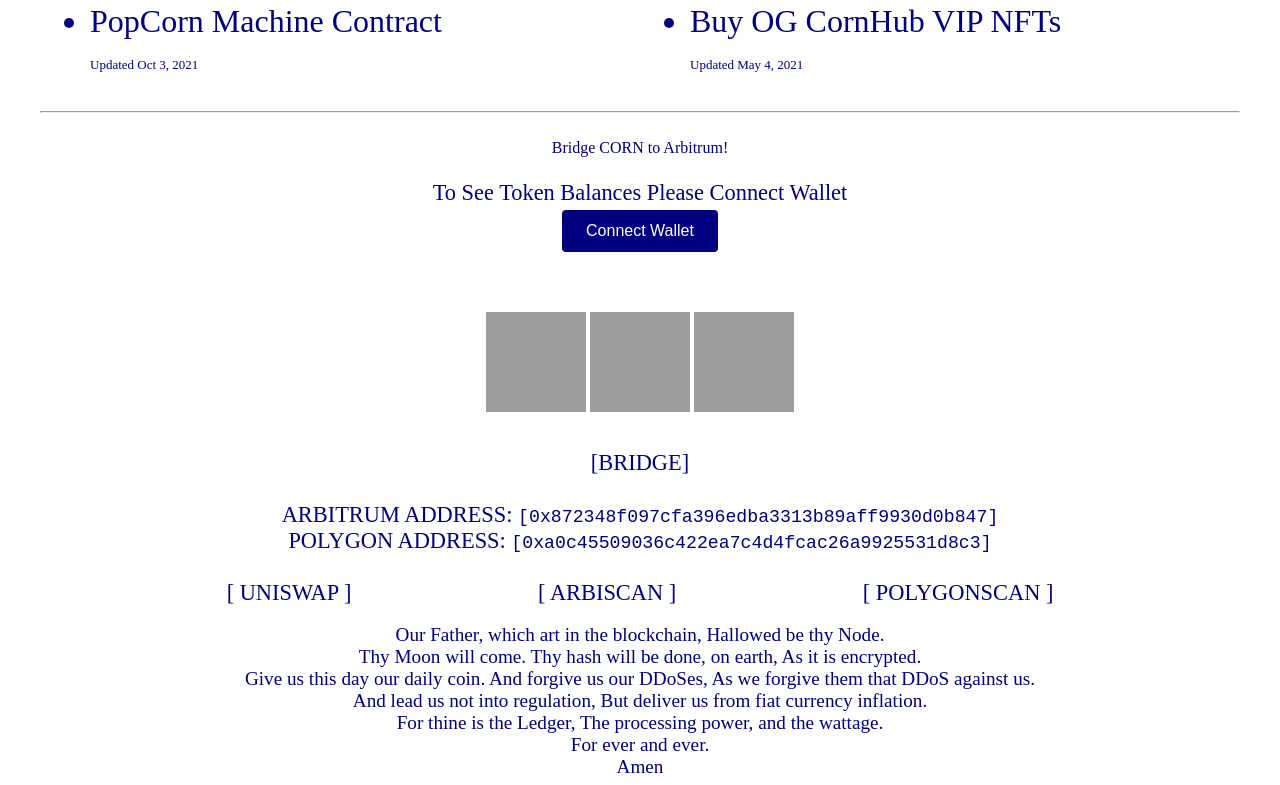
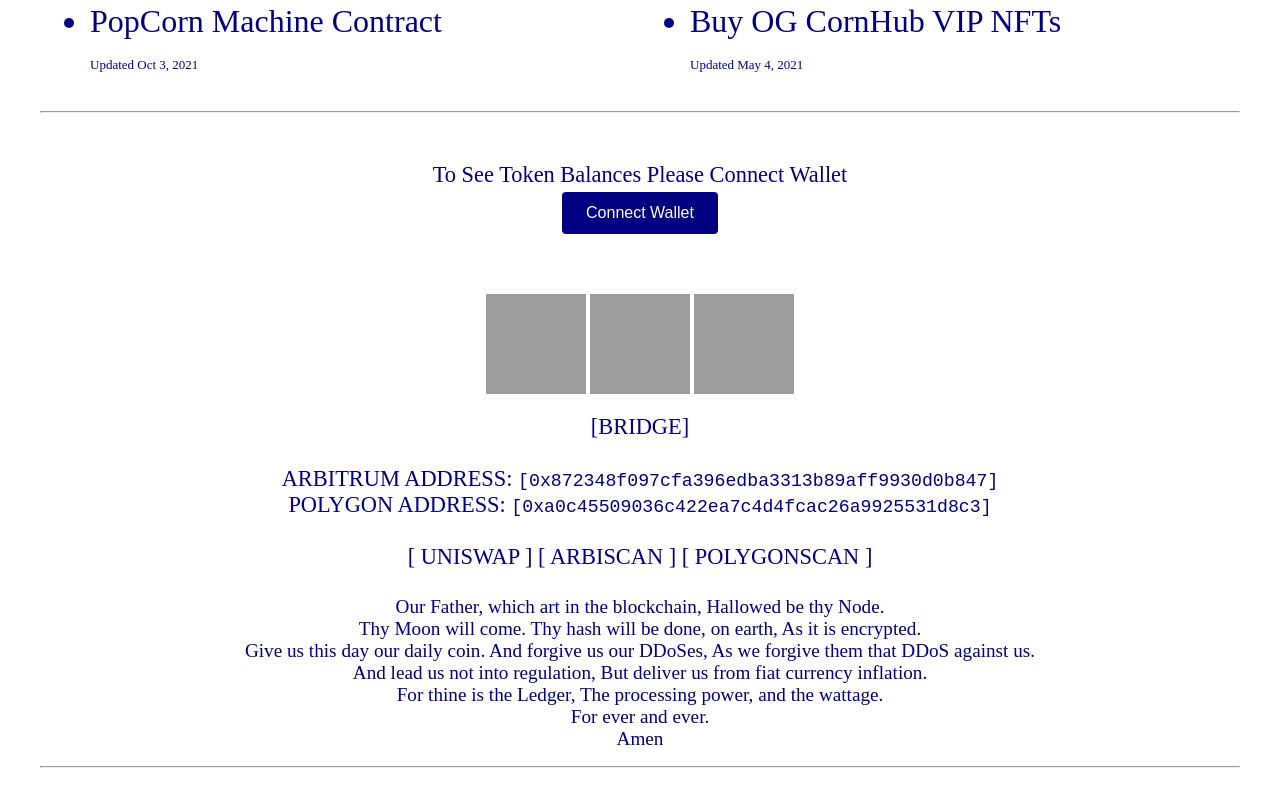
Before and after one commit to misctyler/CornHub, a website: page index.html in a window 1280 px wide. Shown: the part 629-1414 px from the top of the page. Drawn offline with Linux system fonts and the light colour scheme; grey boxes are pictures that could not be loaded; a script that the page names is missing.

Commit message:
were so back

```diff
--- a/index.html
+++ b/index.html
@@ -395,9 +395,9 @@
 </center>
 <hr>
 <br>
-<center><a href="https://app.transporter.io/?from=polygon&tab=token&to=arbitrum" target="_blank">
+<!-- <center><a href="https://app.transporter.io/?from=polygon&tab=token&to=arbitrum" target="_blank">
   Bridge CORN to Arbitrum!
-</a></center>
+</a></center> -->
 <p align="center" style="font-size: 1.4em">
   <span id="wallet-status">To See Token Balances Please Connect Wallet<br>
   <button id="connect-button" class="connect-button" onclick="connectWallet()">Connect Wallet</button>
@@ -446,12 +446,8 @@
   <img src="images/moeda.png" alt="Silver Kernel" style="width:100px;height:100px;">
   <img src="images/moeda-gold.png" alt="Gold Kernel" style="width:100px;height:100px;"><br>
 
-</a>
-
-
   <div style="text-align: center;">
-  <br>
-  <section id="blurb" style="font-size: 1.4em;">
+    <section id="blurb" style="font-size: 1.4em; font-family: 'YourFontFamily';">
       <a style="color:#000080;">
         <a href="https://app.transporter.io/?from=polygon&tab=token&to=arbitrum" target="_blank">
           [BRIDGE]<br><br>
@@ -459,7 +455,6 @@
       </a>
       <span>
         <!-- <a href="https://app.uniswap.org/explore/tokens/arbitrum/0x872348f097cfa396edba3313b89aff9930d0b847" style="color:#000080;">[ BUY CORN ]</a><br> -->
-
       </span>
       <a id="ca" style="text-align:center;color:#000080;cursor:pointer;" onclick="copyToClipboard('0x872348f097cfa396edba3313b89aff9930d0b847')" data-tooltip-id="tooltip" data-tooltip-content="Click to copy" data-tooltip-class-name="max-sm:hidden">
         ARBITRUM ADDRESS:
@@ -468,7 +463,7 @@
           POLYGON  ADDRESS:
           <span class="contract-address" style="overflow-wrap:break-word;font-family:monospace;color:#000080;" >[0xa0c45509036c422ea7c4d4fcac26a9925531d8c3]</span><br><br>
       </a>
-    <div id="linkies" style="display:flex;justify-content:space-evenly">
+      <div id="linkies" style=justify-content:space-evenly">
         <span>
           <a href="https://app.uniswap.org/explore/tokens/arbitrum/0x872348f097cfa396edba3313b89aff9930d0b847" style="color:#000080;">[ UNISWAP ]</a>
         </span>
@@ -477,9 +472,11 @@
         </span>
         <span>
           <a href="https://polygonscan.com/address/0xa0c45509036c422ea7c4d4fcac26a9925531d8c3" style="color:#000080;">[ POLYGONSCAN ]</a>
+          <br><br>
         </span>
       </div>
     </section>
+
     <script>
       function copyToClipboard(text) {
         navigator.clipboard.writeText(text).then(function() {
@@ -489,8 +486,8 @@
         });
       }
     </script>
-<br>
 
+</a>
 <font size="2" style="font-size: 120%">
 Our Father, which art in the blockchain, Hallowed be thy Node.<br>
 Thy Moon will come. Thy hash will be done, on earth, As it is encrypted.<br>
```
Also changed, not shown: rollback.html (+6 -3 lines). Lines whose indentation alone changed are shown as unchanged.
